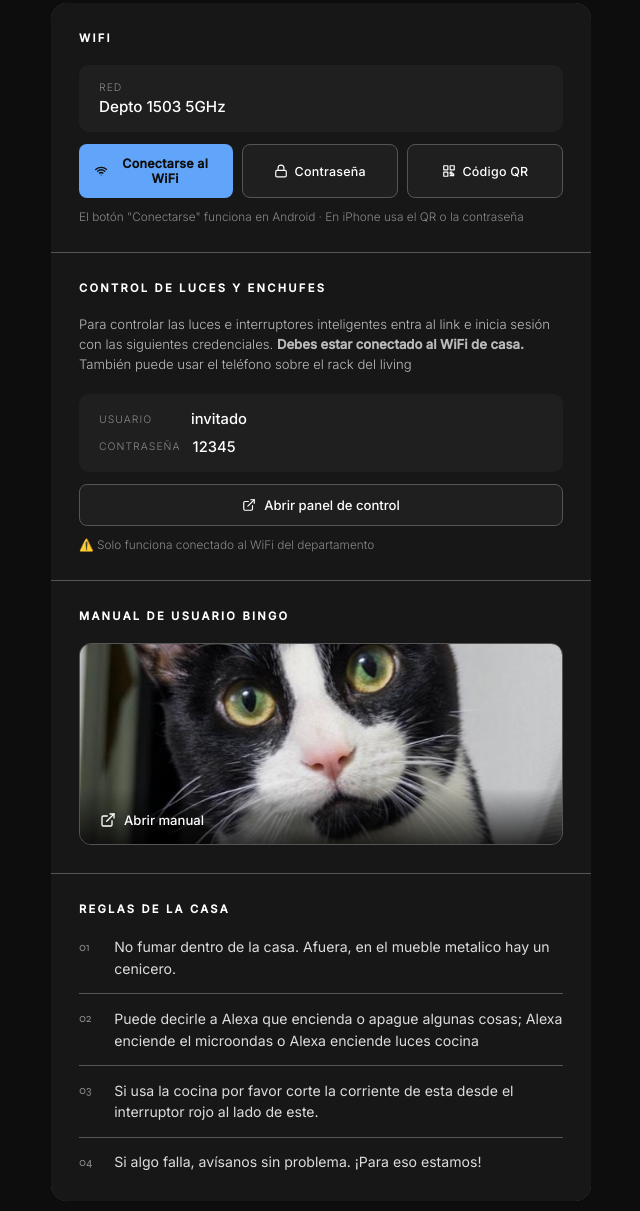
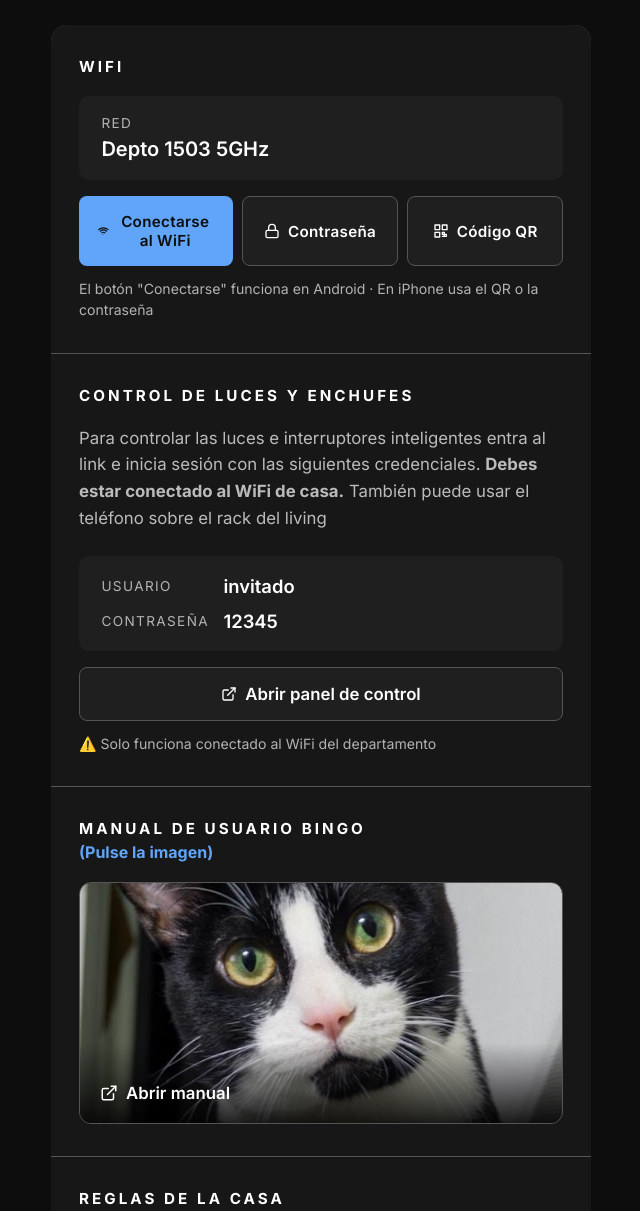
Before and after one commit to snap239/bonguistonguis, a plain HTML site: page index.html in a window 1280 px wide. Shown: the part 311-1522 px from the top of the page, without its empty margins (319-959 px from the left). Drawn offline with Linux system fonts and the light colour scheme.

Commit message:
Update index.html

```diff
--- a/index.html
+++ b/index.html
@@ -4,7 +4,7 @@
   <meta charset="UTF-8" />
   <meta name="viewport" content="width=device-width, initial-scale=1.0" />
   <title>Casa Bonguito</title>
-  <link href="https://fonts.googleapis.com/css2?family=Syne:wght@400;700&family=Inter:wght@300;400;500&display=swap" rel="stylesheet" />
+  <link href="https://fonts.googleapis.com/css2?family=Syne:wght@400;700&family=Inter:wght@300;400;500;600;700&display=swap" rel="stylesheet" />
   <script src="https://cdnjs.cloudflare.com/ajax/libs/qrcodejs/1.0.0/qrcode.min.js"></script>
   <style>
     *, *::before, *::after { box-sizing: border-box; margin: 0; padding: 0; }
@@ -13,7 +13,7 @@
       --surface: #171717;
       --surface2: #1f1f1f;
       --text: #ffffff;
-      --muted: #888;
+      --muted: #b3b3b3;
       --border: #555;
       --accent: #e8e0d0;
       --green: #4ade80;
@@ -23,7 +23,8 @@
       background: var(--bg);
       color: var(--text);
       font-family: 'Inter', sans-serif;
-      font-weight: 300;
+      font-weight: 400;
+      font-size: 1.2rem; /* Fuente base global más grande (antes 1.05rem) */
       min-height: 100vh;
       display: flex;
       flex-direction: column;
@@ -39,19 +40,19 @@
       opacity: 0; animation: fadeUp 0.6s ease forwards;
     }
     .eyebrow {
-      font-size: 0.65rem; letter-spacing: 0.2em;
+      font-size: 0.85rem; letter-spacing: 0.2em;
       text-transform: uppercase; color: var(--muted);
       margin-bottom: 0.75rem;
     }
     h1 {
       font-family: 'Syne', sans-serif;
-      font-size: clamp(2.8rem, 8vw, 3.8rem);
+      font-size: clamp(3.2rem, 10vw, 4.2rem); /* Título un poco más imponente */
       font-weight: 700; line-height: 1;
       letter-spacing: -0.03em;
     }
     h1 span { color: var(--muted); }
     .subtitle {
-      margin-top: 1rem; font-size: 0.88rem;
+      margin-top: 1rem; font-size: 1.1rem;
       color: var(--muted); line-height: 1.6;
     }
 
@@ -63,7 +64,7 @@
     }
     .card {
       background: var(--surface);
-      padding: 1.75rem;
+      padding: 2rem 1.75rem; /* Más aire interno para acompañar la letra grande */
       opacity: 0; animation: fadeUp 0.6s ease forwards;
     }
     .card:nth-child(1) { animation-delay: 0.1s; }
@@ -74,9 +75,16 @@
     .card:nth-child(6) { animation-delay: 0.6s; }
 
     .card-label {
-      font-size: 0.7rem; letter-spacing: 0.2em;
+      font-size: 0.95rem; letter-spacing: 0.2em;
       text-transform: uppercase; color: #fff;
       font-weight: 700;
+      margin-bottom: 1.25rem;
+    }
+
+    .card-sublabel {
+      font-size: 1rem; /* El "(Pulse la imagen)" ahora destaca más */
+      color: var(--blue); /* Un toque azul suave para que invite a hacer clic */
+      margin-top: -1rem;
       margin-bottom: 1.25rem;
     }
 
@@ -84,33 +92,33 @@
       display: flex; align-items: center;
       justify-content: space-between; gap: 1rem;
       background: var(--surface2);
-      border-radius: 10px; padding: 1rem 1.25rem;
-      margin-bottom: 0.75rem;
+      border-radius: 10px; padding: 1.2rem 1.4rem;
+      margin-bottom: 1rem;
     }
     .wifi-key {
-      font-size: 0.65rem; letter-spacing: 0.1em;
+      font-size: 0.85rem; letter-spacing: 0.1em;
       text-transform: uppercase; color: var(--muted);
-      margin-bottom: 0.2rem;
+      margin-bottom: 0.4rem;
     }
-    .wifi-val { font-size: 0.95rem; font-weight: 500; }
+    .wifi-val { font-size: 1.25rem; font-weight: 600; } /* Nombre de red más visible */
 
     .wifi-actions {
       display: flex; gap: 0.6rem;
       flex-wrap: wrap; margin-bottom: 0.75rem;
     }
     .btn {
-      flex: 1; min-width: 100px;
+      flex: 1; min-width: 120px;
       border: none; border-radius: 8px;
-      padding: 0.75rem 1rem;
+      padding: 1rem 1.2rem; /* Botones más grandes y fáciles de presionar */
       font-family: 'Inter', sans-serif;
-      font-size: 0.78rem; font-weight: 500;
+      font-size: 0.95rem; font-weight: 600;
       letter-spacing: 0.02em; cursor: pointer;
       display: flex; align-items: center;
-      justify-content: center; gap: 0.4rem;
+      justify-content: center; gap: 0.5rem;
       transition: opacity 0.2s, transform 0.1s;
     }
     .btn:active { transform: scale(0.97); }
-    .btn-connect { background: var(--blue); color: #0d0d0d; font-weight: 600; }
+    .btn-connect { background: var(--blue); color: #0d0d0d; }
     .btn-connect:hover { opacity: 0.88; }
     .btn-pass { background: var(--surface2); color: var(--text); border: 1px solid var(--border); }
     .btn-pass:hover { background: #262626; }
@@ -121,17 +129,17 @@
     .pass-panel {
       display: none;
       background: var(--surface2); border-radius: 10px;
-      padding: 1rem 1.25rem; margin-bottom: 0.75rem;
+      padding: 1.2rem 1.4rem; margin-bottom: 0.75rem;
       align-items: center; justify-content: space-between; gap: 1rem;
     }
     .pass-panel.visible { display: flex; }
-    .pass-text { font-size: 1rem; font-weight: 500; letter-spacing: 0.04em; word-break: break-all; }
+    .pass-text { font-size: 1.25rem; font-weight: 600; letter-spacing: 0.04em; word-break: break-all; }
     .btn-copy {
       background: var(--accent); color: #0d0d0d;
       border: none; border-radius: 6px;
-      padding: 0.4rem 0.8rem; flex-shrink: 0;
+      padding: 0.6rem 1.2rem; flex-shrink: 0;
       font-family: 'Inter', sans-serif;
-      font-size: 0.72rem; font-weight: 500;
+      font-size: 0.9rem; font-weight: 600;
       cursor: pointer; transition: opacity 0.2s;
     }
     .btn-copy:hover { opacity: 0.85; }
@@ -141,38 +149,38 @@
       display: none;
       flex-direction: column; align-items: center;
       background: var(--surface2); border-radius: 12px;
-      padding: 1.5rem; margin-bottom: 0.75rem; gap: 0.75rem;
+      padding: 1.75rem; margin-bottom: 0.75rem; gap: 0.75rem;
     }
     .qr-panel.visible { display: flex; }
     .qr-box { background: #fff; border-radius: 8px; padding: 12px; }
-    .qr-label { font-size: 0.75rem; color: var(--muted); text-align: center; }
+    .qr-label { font-size: 0.95rem; color: var(--muted); text-align: center; }
 
-    .hint { font-size: 0.74rem; color: var(--muted); }
+    .hint { font-size: 0.88rem; color: var(--muted); line-height: 1.5; }
 
     .lights-subtitle {
-      font-size: 0.82rem; color: #bbb;
-      line-height: 1.5; margin-bottom: 1.25rem;
+      font-size: 1.05rem; color: #bbb;
+      line-height: 1.6; margin-bottom: 1.5rem;
     }
     .credentials {
       background: var(--surface2); border-radius: 10px;
-      padding: 1rem 1.25rem; margin-bottom: 0.75rem;
-      display: flex; flex-direction: column; gap: 0.6rem;
+      padding: 1.2rem 1.4rem; margin-bottom: 1rem;
+      display: flex; flex-direction: column; gap: 0.8rem;
     }
     .cred-row { display: flex; align-items: center; gap: 0.75rem; }
     .cred-key {
-      font-size: 0.65rem; letter-spacing: 0.1em;
+      font-size: 0.85rem; letter-spacing: 0.1em;
       text-transform: uppercase; color: var(--muted);
-      min-width: 80px; flex-shrink: 0;
+      min-width: 110px; flex-shrink: 0;
     }
-    .cred-val { font-size: 0.92rem; font-weight: 500; }
+    .cred-val { font-size: 1.15rem; font-weight: 600; }
 
     .btn-link {
       display: flex; align-items: center; justify-content: center; gap: 0.5rem;
       background: var(--surface2); color: var(--text);
       border: 1px solid var(--border); border-radius: 8px;
-      padding: 0.75rem 1rem; width: 100%;
+      padding: 1rem 1.2rem; width: 100%;
       font-family: 'Inter', sans-serif;
-      font-size: 0.82rem; font-weight: 500;
+      font-size: 1.05rem; font-weight: 600;
       text-decoration: none; cursor: pointer;
       transition: background 0.2s, border-color 0.2s;
       margin-bottom: 0.75rem;
@@ -187,49 +195,36 @@
     }
     .bingo-img {
       width: 100%; display: block;
-      height: 200px; object-fit: cover; transition: opacity 0.25s;
+      height: 240px; object-fit: cover; transition: opacity 0.25s;
     }
     .bingo-link:hover .bingo-img { opacity: 0.75; }
     .bingo-overlay {
       position: absolute; bottom: 0; left: 0; right: 0;
-      background: linear-gradient(transparent, rgba(0,0,0,0.75));
-      padding: 1.5rem 1.25rem 1rem;
+      background: linear-gradient(transparent, rgba(0,0,0,0.85));
+      padding: 2.5rem 1.25rem 1.25rem;
       display: flex; align-items: center; gap: 0.5rem;
-      color: #fff; font-size: 0.82rem; font-weight: 500;
+      color: #fff; font-size: 1.05rem; font-weight: 600;
     }
-
-    /* Spotify */
-    .btn-spotify {
-      display: flex; align-items: center; justify-content: center; gap: 0.6rem;
-      background: #1DB954; color: #000;
-      border: none; border-radius: 8px;
-      padding: 0.85rem 1rem; width: 100%;
-      font-family: 'Inter', sans-serif;
-      font-size: 0.85rem; font-weight: 600;
-      text-decoration: none; cursor: pointer;
-      transition: opacity 0.2s;
-    }
-    .btn-spotify:hover { opacity: 0.88; }
 
     .rules { list-style: none; }
     .rules li {
-      display: flex; gap: 1rem; align-items: flex-start;
-      padding: 0.85rem 0; border-bottom: 1px solid var(--border);
-      font-size: 0.88rem; line-height: 1.55; color: #ddd; font-weight: 400;
+      display: flex; gap: 1.2rem; align-items: flex-start;
+      padding: 1.2rem 0; border-bottom: 1px solid var(--border);
+      font-size: 1.1rem; line-height: 1.6; color: #eee; font-weight: 400;
     }
     .rules li:last-child { border-bottom: none; padding-bottom: 0; }
     .rules li:first-child { padding-top: 0; }
     .num {
       font-family: 'Syne', sans-serif;
-      font-size: 0.75rem; color: var(--muted);
-      min-width: 1.2rem; padding-top: 0.1rem;
+      font-size: 0.95rem; color: var(--muted);
+      min-width: 1.6rem; padding-top: 0.15rem;
     }
 
     footer {
       width: 100%; max-width: 540px;
       margin-top: 2rem; padding-top: 1.5rem;
       border-top: 1px solid var(--border);
-      font-size: 0.7rem; color: var(--muted);
+      font-size: 0.85rem; color: var(--muted);
       text-align: center; letter-spacing: 0.05em;
       opacity: 0; animation: fadeUp 0.6s ease 0.35s forwards;
     }
@@ -254,7 +249,6 @@
 
   <div class="cards">
 
-    <!-- WiFi -->
     <div class="card">
       <p class="card-label">WiFi</p>
       <div class="wifi-row">
@@ -265,20 +259,20 @@
       </div>
       <div class="wifi-actions">
         <button class="btn btn-connect" onclick="connectWifi()">
-          <svg width="14" height="14" viewBox="0 0 24 24" fill="none" stroke="currentColor" stroke-width="2.5" stroke-linecap="round" stroke-linejoin="round">
+          <svg width="16" height="16" viewBox="0 0 24 24" fill="none" stroke="currentColor" stroke-width="2.5" stroke-linecap="round" stroke-linejoin="round">
             <path d="M5 12.55a11 11 0 0 1 14.08 0"/><path d="M1.42 9a16 16 0 0 1 21.16 0"/>
             <path d="M8.53 16.11a6 6 0 0 1 6.95 0"/><circle cx="12" cy="20" r="1" fill="currentColor" stroke="none"/>
           </svg>
           Conectarse al WiFi
         </button>
         <button class="btn btn-pass" onclick="togglePass()">
-          <svg width="14" height="14" viewBox="0 0 24 24" fill="none" stroke="currentColor" stroke-width="2" stroke-linecap="round" stroke-linejoin="round">
+          <svg width="16" height="16" viewBox="0 0 24 24" fill="none" stroke="currentColor" stroke-width="2" stroke-linecap="round" stroke-linejoin="round">
             <rect x="3" y="11" width="18" height="11" rx="2"/><path d="M7 11V7a5 5 0 0 1 10 0v4"/>
           </svg>
           Contraseña
         </button>
         <button class="btn btn-qr" id="btnQr" onclick="toggleQr()">
-          <svg width="14" height="14" viewBox="0 0 24 24" fill="none" stroke="currentColor" stroke-width="2" stroke-linecap="round" stroke-linejoin="round">
+          <svg width="16" height="16" viewBox="0 0 24 24" fill="none" stroke="currentColor" stroke-width="2" stroke-linecap="round" stroke-linejoin="round">
             <rect x="3" y="3" width="7" height="7"/><rect x="14" y="3" width="7" height="7"/>
             <rect x="3" y="14" width="7" height="7"/>
             <path d="M14 14h3v3h-3zM17 17h3v3h-3zM14 20h3"/>
@@ -297,7 +291,6 @@
       <p class="hint">El botón "Conectarse" funciona en Android · En iPhone usa el QR o la contraseña</p>
     </div>
 
-    <!-- Luces -->
     <div class="card">
       <p class="card-label">Control de luces y enchufes</p>
       <p class="lights-subtitle">Para controlar las luces e interruptores inteligentes entra al link e inicia sesión con las siguientes credenciales. <b>Debes estar conectado al WiFi de casa.</b> También puede usar el teléfono sobre el rack del living </p>
@@ -312,7 +305,7 @@
         </div>
       </div>
       <a class="btn-link" href="http://192.168.1.170:8123" target="_blank">
-        <svg width="14" height="14" viewBox="0 0 24 24" fill="none" stroke="currentColor" stroke-width="2" stroke-linecap="round" stroke-linejoin="round">
+        <svg width="16" height="16" viewBox="0 0 24 24" fill="none" stroke="currentColor" stroke-width="2" stroke-linecap="round" stroke-linejoin="round">
           <path d="M18 13v6a2 2 0 0 1-2 2H5a2 2 0 0 1-2-2V8a2 2 0 0 1 2-2h6"/>
           <polyline points="15 3 21 3 21 9"/><line x1="10" y1="14" x2="21" y2="3"/>
         </svg>
@@ -321,13 +314,13 @@
       <p class="hint">⚠️ Solo funciona conectado al WiFi del departamento</p>
     </div>
 
-    <!-- Bingo -->
     <div class="card">
       <p class="card-label">Manual de usuario Bingo</p>
+      <p class="card-sublabel"><strong>(Pulse la imagen)</strong></p>
       <a href="https://bit.ly/4fqGXfJ" target="_blank" class="bingo-link">
         <img src="./bingo.jpg" alt="Manual de usuario Bingo" class="bingo-img" />
         <div class="bingo-overlay">
-          <svg width="16" height="16" viewBox="0 0 24 24" fill="none" stroke="currentColor" stroke-width="2" stroke-linecap="round" stroke-linejoin="round">
+          <svg width="18" height="18" viewBox="0 0 24 24" fill="none" stroke="currentColor" stroke-width="2" stroke-linecap="round" stroke-linejoin="round">
             <path d="M18 13v6a2 2 0 0 1-2 2H5a2 2 0 0 1-2-2V8a2 2 0 0 1 2-2h6"/>
             <polyline points="15 3 21 3 21 9"/><line x1="10" y1="14" x2="21" y2="3"/>
           </svg>
@@ -336,7 +329,6 @@
       </a>
     </div>
 
-    <!-- Reglas -->
     <div class="card">
       <p class="card-label">Reglas de la casa</p>
       <ul class="rules">
```
